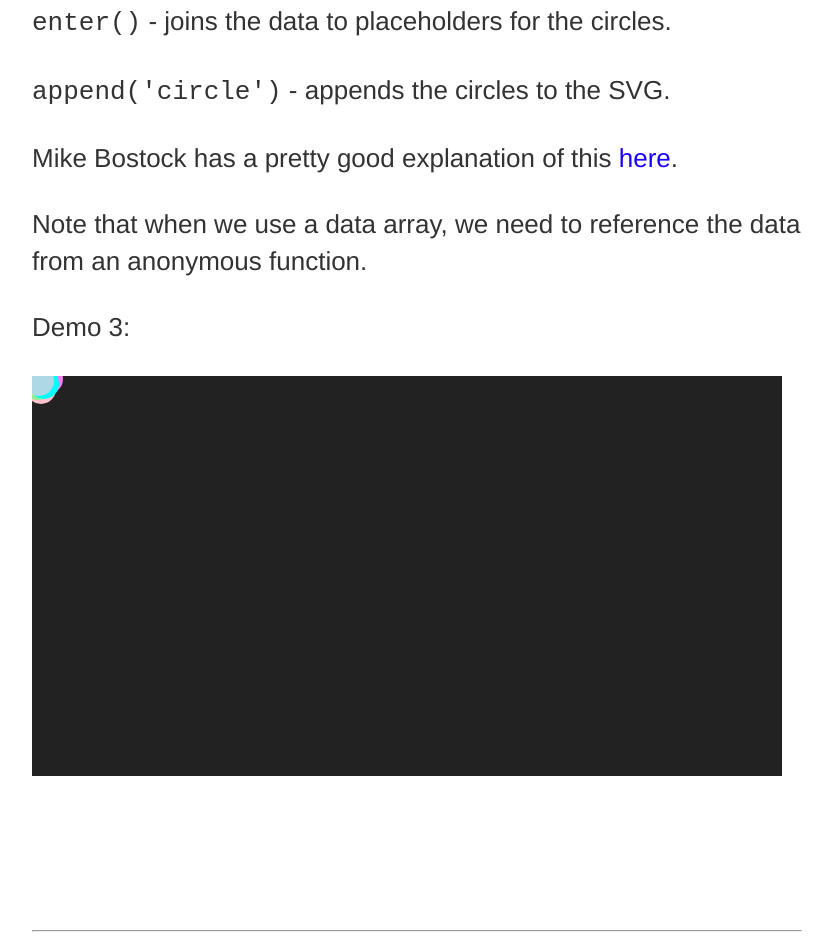
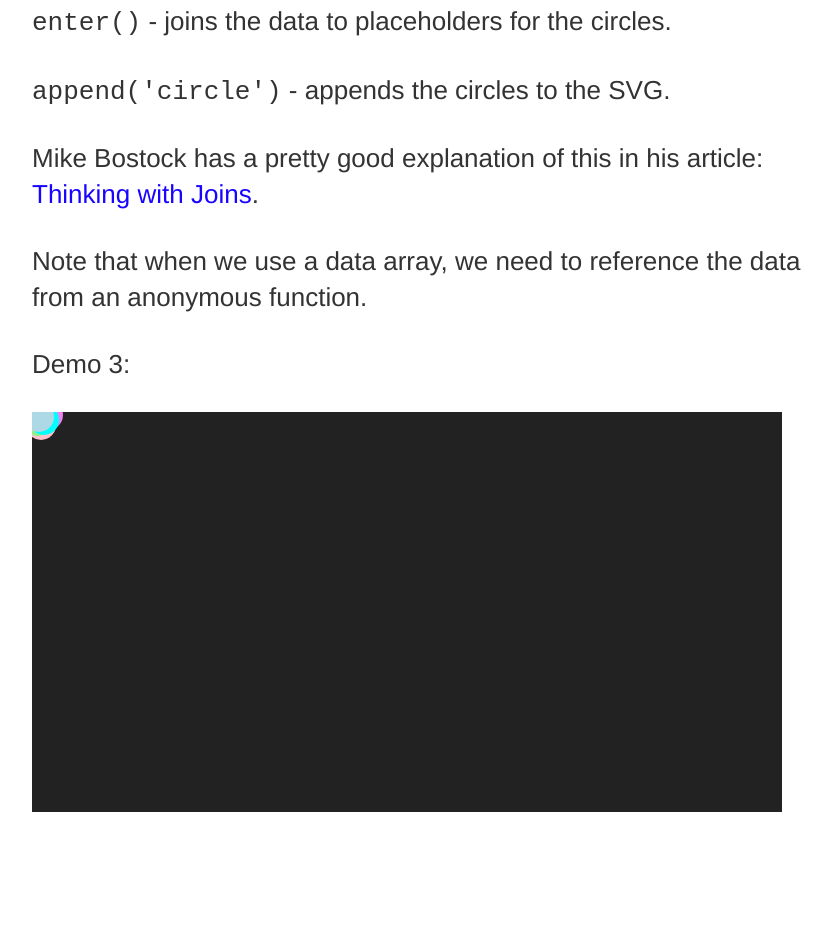
Before and after one commit to janmilosh/d3js-presentation, a plain HTML site: page index.html in a window 1280 px wide. Shown: the part 5079-6016 px from the top of the page, without its empty margins (223-1056 px from the left). Drawn offline with Linux system fonts and the light colour scheme.

Commit message:
Makes minor improvements

```diff
--- a/index.html
+++ b/index.html
@@ -84,7 +84,7 @@
   <p><code>data(dataArray)</code> - this joins an array of data to the current selection.</p>
   <p><code>enter()</code> - joins the data to placeholders for the circles.</p>
   <p><code>append('circle')</code> - appends the circles to the SVG.</p>
-  <p>Mike Bostock has a pretty good explanation of this <a href="http://bost.ocks.org/mike/join/">here</a>.</p>
+  <p>Mike Bostock has a pretty good explanation of this in his article: <a href="http://bost.ocks.org/mike/join/">Thinking with Joins</a>.</p>
   <p>Note that when we use a data array, we need to reference the data from an anonymous function.</p>
   <p>Demo 3:</p>
 
@@ -329,8 +329,10 @@
     ];
 
     var margin = {top: 50, right: 75, bottom: 50, left: 50}; //sets the margin values
-    var height = 400 - margin.top - margin.bottom; //subtracts top and bottom margins
-    var width = 750 - margin.left - margin.right; //subtracts left and right margins
+    var svgHeight = 400;
+    var svgWidth = 750;
+    var height = svgHeight - margin.top - margin.bottom; //subtracts top and bottom margins
+    var width = svgWidth - margin.left - margin.right; //subtracts left and right margins
     var svgColor = '#222';
 
     var maxX = d3.max(dataArray, function(d) { return d.x; });
@@ -349,11 +351,11 @@
     var svgSelection = d3.select('#demo-7')
       .append('svg')
       .style('background', svgColor) // Had to move this up as it needs to act on the svg, not the group
-      .attr('height', height + margin.top + margin.bottom) // Add margins to svg height
-      .attr('width', width + margin.left + margin.right)   // Add margins to svg width
-      .append('g')                                         // This will group our circles
-      .attr('transform', 'translate(' + margin.left + ', ' + margin.top + ')'); // Moves the circles into position
-                                                                 // try inspect element in the browser to see this
+      .attr('height', svgHeight) // Add margins to svg height
+      .attr('width', svgWidth)   // Add margins to svg width
+      .append('g')                                         // This will append the group element
+      .attr('transform', 'translate(' + margin.left + ', ' + margin.top + ')'); // Moves the group into position
+                                                            // try inspect element in the browser to see this
     var dataPoints = svgSelection
       .selectAll('circle')
       .data(dataArray)
@@ -417,8 +419,10 @@
     ];
 
     var margin = {top: 50, right: 75, bottom: 50, left: 50};
-    var height = 500 - margin.top - margin.bottom;
-    var width = 750 - margin.left - margin.right;
+    var svgHeight = 500;
+    var svgWidth = 750;
+    var height = svgHeight - margin.top - margin.bottom;
+    var width = svgWidth - margin.left - margin.right;
     var svgColor = '#222';
 
     var maxX = d3.max(dataArray, function(d) { return d.x; });
@@ -437,8 +441,8 @@
     var svgSelection = d3.select('#demo-8')
       .append('svg')
       .style('background', svgColor)
-      .attr('height', height + margin.top + margin.bottom)
-      .attr('width', width + margin.left + margin.right)
+      .attr('height', svgHeight)
+      .attr('width', svgWidth)
       .append('g')
       .attr('transform', 'translate(' + margin.left + ', ' + margin.top + ')');
 
@@ -467,7 +471,6 @@
       .attr('font-family', 'helvetica')
       .attr('font-size', '16px')
       .attr('fill', function(d) { return d.color });
-
 
     var xAxis = d3.svg.axis() //create a generic axis function
       .scale(xScale) // pass in our scale
@@ -525,8 +528,10 @@
     ];
 
     var margin = {top: 75, right: 75, bottom: 75, left: 75};
-    var height = 500 - margin.top - margin.bottom;
-    var width = 750 - margin.left - margin.right;
+    var svgHeight = 500;
+    var svgWidth = 750;
+    var height = svgHeight - margin.top - margin.bottom;
+    var width = svgWidth - margin.left - margin.right;
     var svgColor = '#222';
 
     var maxX = d3.max(dataArray, function(d) { return d.x; });
@@ -545,8 +550,8 @@
     var svgSelection = d3.select('#demo-9')
       .append('svg')
       .style('background', svgColor)
-      .attr('height', height + margin.top + margin.bottom)
-      .attr('width', width + margin.left + margin.right)
+      .attr('height', svgHeight)
+      .attr('width', svgWidth)
       .append('g')
       .attr('transform', 'translate(' + margin.left + ', ' + margin.top + ')');
 
```
